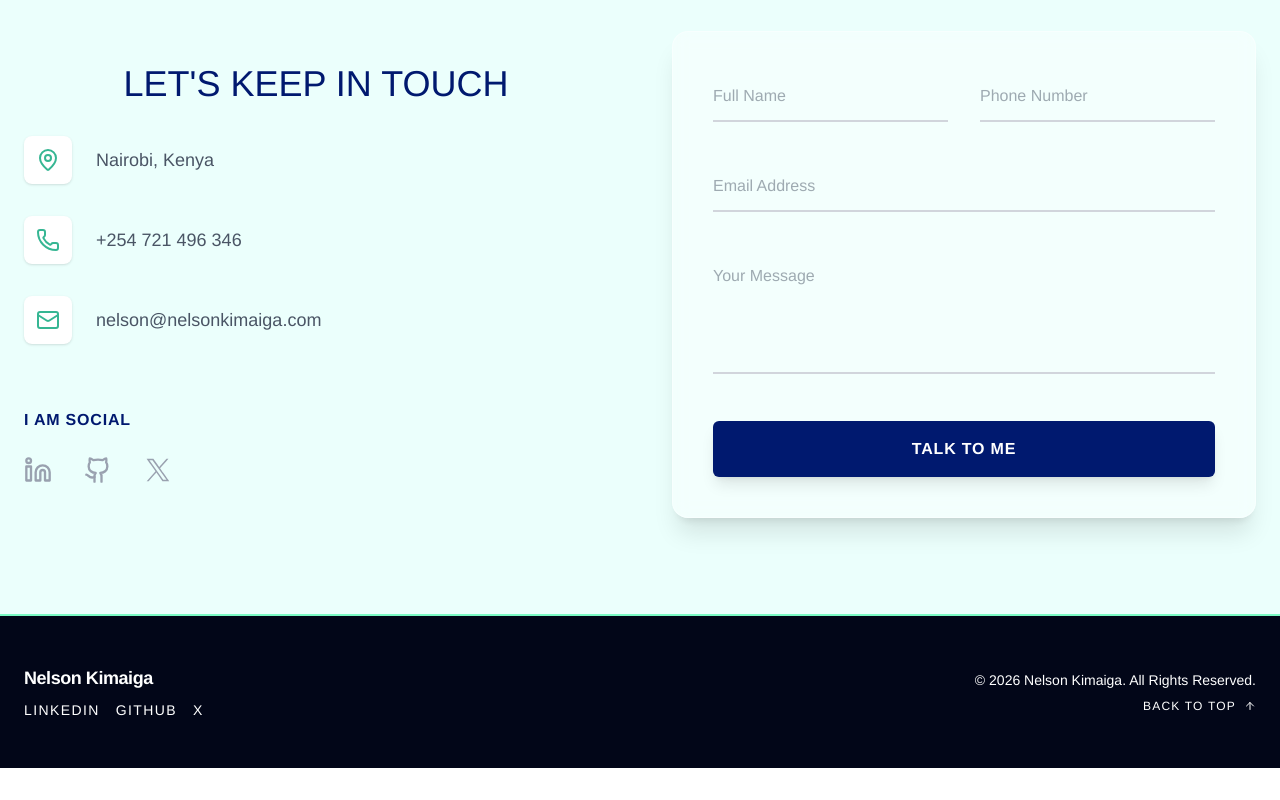
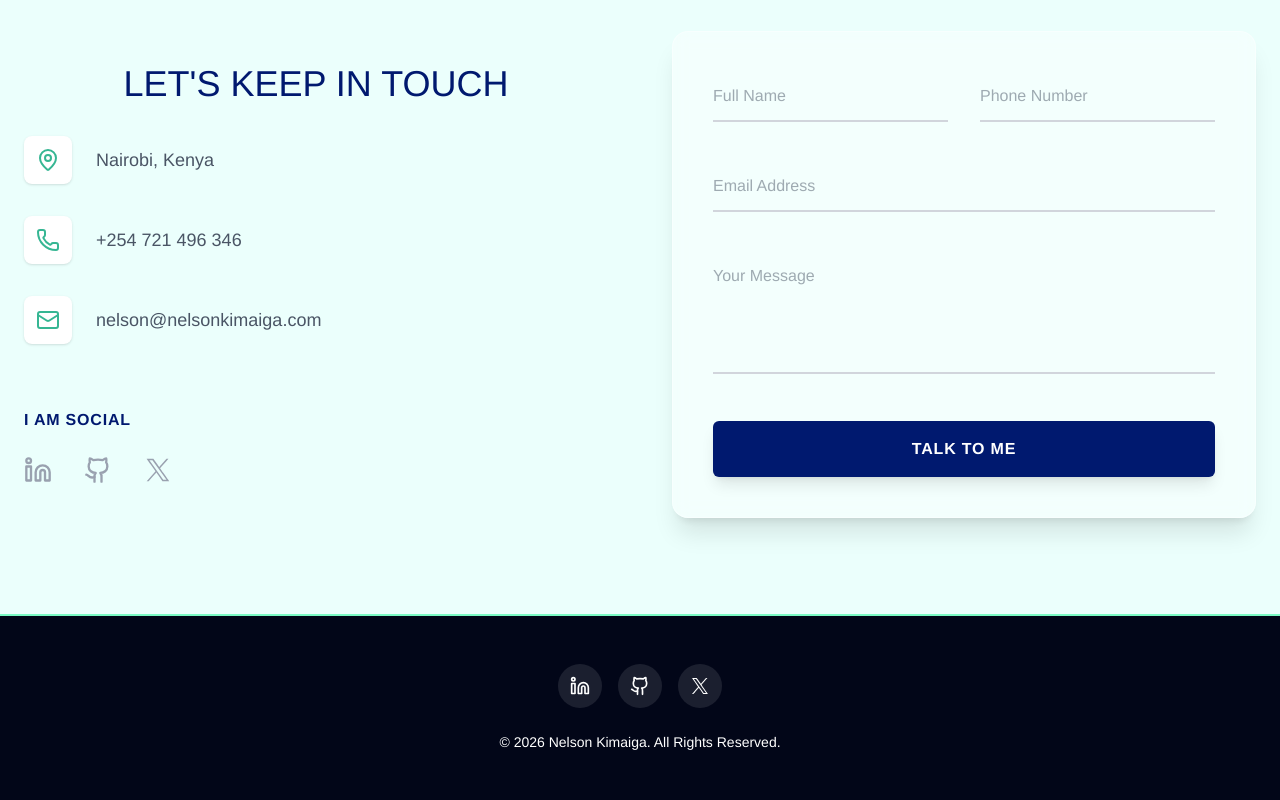
Before and after one commit to nelsonkimaiga/kimaigaportfolio, a React (Vite) app: page / in a window 1280 px wide. Shown: the part 3105-3905 px from the top of the page. Before the commit the page ends 3873 px from the top, so only its background shows below. Built offline with nearby package versions, Linux system fonts and the light colour scheme.

Commit message:
Footerr updates

```diff
--- a/src/App.tsx
+++ b/src/App.tsx
@@ -451,27 +451,22 @@ const App: React.FC = () => {
 
       {/* Footer */}
       <footer className="bg-slate-950 py-12 text-white border-t-2 border-[#7afbc4]">
-        <div className="max-w-7xl mx-auto px-6 flex flex-col md:flex-row justify-between items-center gap-8 text-center md:text-left">
-          {/* Left Side: Brand */}
-          <div className="flex flex-col items-center md:items-start gap-2">
-            <span className="text-lg font-bold tracking-tight">Nelson Kimaiga</span>
-            <div className="flex gap-4 text-sm font-medium uppercase tracking-widest">
-              <a href={SOCIAL_LINKS.linkedin} target="_blank" rel="noopener noreferrer" className="text-white hover:text-[#7afbc4] transition-colors">LinkedIn</a>
-              <a href={SOCIAL_LINKS.github} target="_blank" rel="noopener noreferrer" className="text-white hover:text-[#7afbc4] transition-colors">GitHub</a>
-              <a href={SOCIAL_LINKS.twitter} target="_blank" rel="noopener noreferrer" className="text-white hover:text-[#7afbc4] transition-colors">X</a>
-            </div>
+        <div className="max-w-7xl mx-auto px-6 flex flex-col items-center gap-6">
+          {/* Social Icons */}
+          <div className="flex gap-4">
+            <a href={SOCIAL_LINKS.linkedin} target="_blank" rel="noopener noreferrer" aria-label="LinkedIn" className="p-3 bg-white/10 rounded-full text-white transition-all duration-300 hover:bg-white group">
+              <Linkedin className="w-5 h-5 group-hover:text-blue-600" />
+            </a>
+            <a href={SOCIAL_LINKS.github} target="_blank" rel="noopener noreferrer" aria-label="GitHub" className="p-3 bg-white/10 rounded-full text-white transition-all duration-300 hover:bg-white group">
+              <Github className="w-5 h-5 group-hover:text-black" />
+            </a>
+            <a href={SOCIAL_LINKS.twitter} target="_blank" rel="noopener noreferrer" aria-label="X" className="p-3 bg-white/10 rounded-full text-white transition-all duration-300 hover:bg-white group">
+              <XIcon size={20} className="group-hover:text-black" />
+            </a>
           </div>
 
-          {/* Right Side: Copyright & Scroll */}
-          <div className="flex flex-col items-center md:items-end gap-2 text-sm text-white-400">
-            <p>&copy; {new Date().getFullYear()} Nelson Kimaiga. All Rights Reserved.</p>
-            <button
-              onClick={scrollToTop}
-              className="text-xs uppercase tracking-widest text-white-400 hover:text-[#7afbc4] transition-colors flex items-center gap-2"
-            >
-              Back to top <ArrowUp size={12} />
-            </button>
-          </div>
+          {/* Copyright */}
+          <p className="text-sm text-white">&copy; {new Date().getFullYear()} Nelson Kimaiga. All Rights Reserved.</p>
         </div>
 
         {/* Floating Scroll-to-top button */}
```
